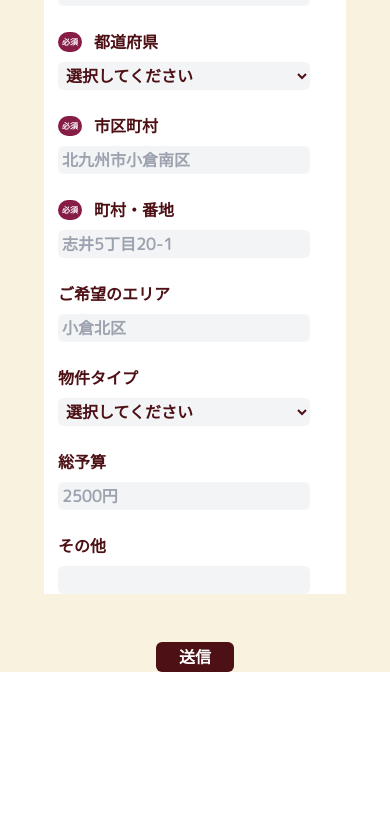
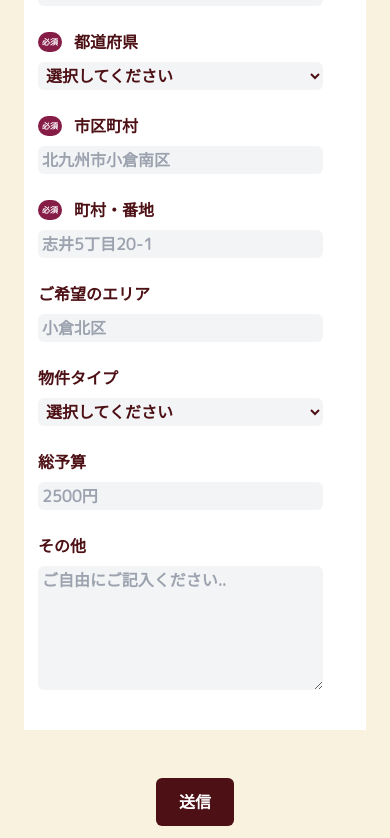
Before and after one commit to yama-chiiii/Rinomachi-Front, a Next.js app: page /consult in a window 390 px wide. Shown: the part 1262-2100 px from the top of the page. Before the commit the page ends 1934 px from the top, so only its background shows below. Built offline with nearby package versions, Linux system fonts and the light colour scheme.

Commit message:
style:UI修正

```diff
--- a/src/app/consult/page.tsx
+++ b/src/app/consult/page.tsx
@@ -76,7 +76,13 @@ export const Consult = () => {
     '沖縄県',
   ]
 
-  const propertyTypeOptions = ['一軒家', 'マンション', 'アパート', 'オフィス','その他']
+  const propertyTypeOptions = [
+    '一軒家',
+    'マンション',
+    'アパート',
+    'オフィス',
+    'その他',
+  ]
 
   const handleSubmit = (e: React.FormEvent) => {
     e.preventDefault()
@@ -142,7 +148,9 @@ export const Consult = () => {
                   height={64}
                   alt='Icon'
                 />
-                <div className='text-xl lg:text-3xl'>リノベーション経験者に相談</div>
+                <div className='text-xl lg:text-3xl'>
+                  リノベーション経験者に相談
+                </div>
               </div>
               <div className='-mt-8 whitespace-nowrap lg:-mt-16 mb-8 text-md lg:text-xl text-brown-dark'>
                 --------------------------------------------------
@@ -166,18 +174,22 @@ export const Consult = () => {
             className='mx-48'
           />
           <div className='my-40 mx-16 lg:mx-72 px-40 py-16 bg-brown-light text-brown-dark rounded-md'>
-            <div className='text-sm lg:text-lg text-center'>そんな悩みをお持ちの方は</div>
+            <div className='text-sm lg:text-lg text-center'>
+              そんな悩みをお持ちの方は
+            </div>
             <br />
             <div className='-mt-24 text-sm lg:text-lg text-center'>
               下記フォームより
             </div>
-            <div className='text-sm lg:text-lg text-center'>お問い合わせください</div>
+            <div className='text-sm lg:text-lg text-center'>
+              お問い合わせください
+            </div>
           </div>
         </div>
         <div className='mt-72 mx-44 text-2xl text-brown-dark'>
           ご相談・お問い合わせ
         </div>
-        <div className='mx-44 bg-white'>
+        <div className='mx-24 lg:mx-44 bg-white'>
           <div className='w-full lg:w-4/5 h-auto flex flex-col lg:flex-row lg:justify-between lg:items-center mt-32 lg:mt-72 mx-2 lg:mx-24'>
             <div className='flex flex-row items-center'>
               <div className='ml-12 lg:ml-44 text-3xs lg:text-xs bg-red-dark text-white px-4 lg:px-16 py-4 lg:py-8 rounded-full'>
@@ -336,7 +348,9 @@ export const Consult = () => {
           </div>
           <div className='w-full lg:w-4/5 h-auto flex flex-col lg:flex-row lg:justify-between lg:items-center mt-24 mx-2 lg:mx-24'>
             <div className='flex flex-row items-center'>
-              <div className='ml-12 lg:ml-110 text-brown-dark'>ご希望のエリア</div>
+              <div className='ml-12 lg:ml-110 text-brown-dark'>
+                ご希望のエリア
+              </div>
             </div>
             <input
               id='name'
@@ -355,9 +369,7 @@ export const Consult = () => {
               id='propertyType'
               value={propertyType}
               onChange={(e) => setPropertyType(e.target.value)}
-              className={`w-5/6 lg:w-1/2 ml-12 mt-8 lg:mt-0 lg:ml-0 px-4 py-2 rounded-md focus:ring-2 focus:ring-brown-dark bg-gray-100 ${
-                'border-gray-300'
-              }`}
+              className={`w-5/6 lg:w-1/2 ml-12 mt-8 lg:mt-0 lg:ml-0 px-4 py-2 rounded-md focus:ring-2 focus:ring-brown-dark bg-gray-100 ${'border-gray-300'}`}
             >
               <option value='' disabled>
                 選択してください
@@ -382,23 +394,24 @@ export const Consult = () => {
               placeholder='2500円'
             />
           </div>
-          <div className='w-full lg:w-4/5 h-auto flex flex-col lg:flex-row lg:justify-between lg:items-center mt-24 mx-2 lg:mx-24'>
+          <div className='w-full lg:w-4/5 h-auto flex flex-col lg:flex-row lg:justify-between lg:items-start mt-24 mx-2 lg:mx-24'>
             <div className='flex flex-row items-center'>
-              <div className='ml-12 lg:ml-110 text-brown-dark'></div>その他
+              <div className='ml-12 lg:ml-110 text-brown-dark'>その他</div>
             </div>
-            <input
-              id='name'
-              type='text'
+            <textarea
+              id='otherQuestions'
               value={otherQuestions}
               onChange={(e) => setOtherQuestions(e.target.value)}
-              className={`w-5/6 lg:w-1/2 ml-12 mt-8 lg:mt-0 lg:ml-0 px-4 py-2 rounded-md focus:ring-2 focus:ring-brown-dark bg-gray-100  ${'border-gray-300'}`}
+              rows={5} // 5行分の高さを指定
+              className={`w-5/6 lg:w-1/2 ml-12 mt-8 mb-40 lg:mt-0 lg:ml-0 px-4 py-2 rounded-md focus:ring-2 focus:ring-brown-dark bg-gray-100 border-gray-300`}
+              placeholder='ご自由にご記入ください..'
             />
           </div>
         </div>
         <div className='flex justify-center'>
           <button
             onClick={handleSubmit}
-            className='w-1/5 py-3 rounded-md bg-brown-dark text-white hover:opacity-80 mt-48'
+            className='w-1/5 py-12 mb-12 rounded-md bg-brown-dark text-white hover:opacity-80 mt-48'
           >
             送信
           </button>
```
Lines whose indentation alone changed are shown as unchanged.
